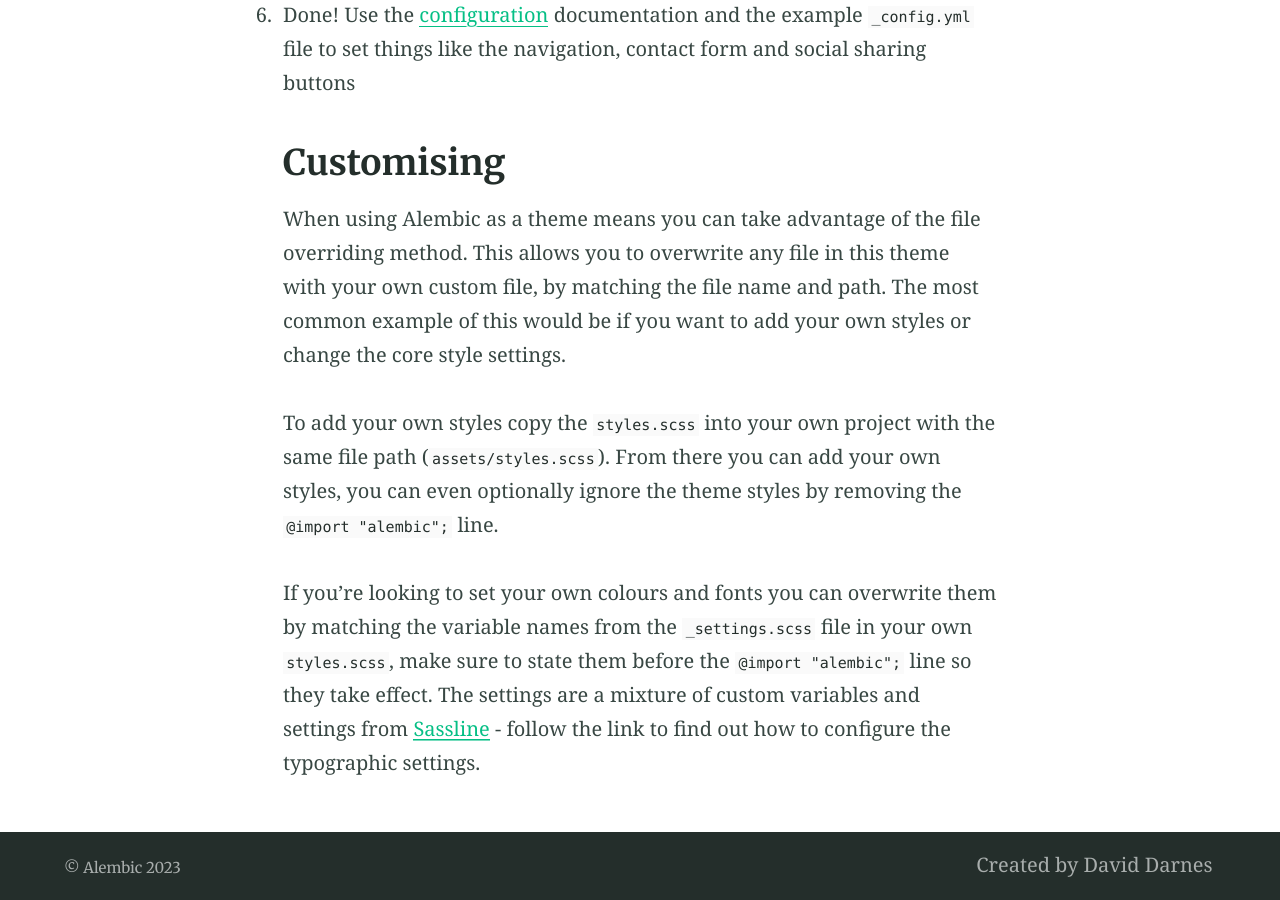
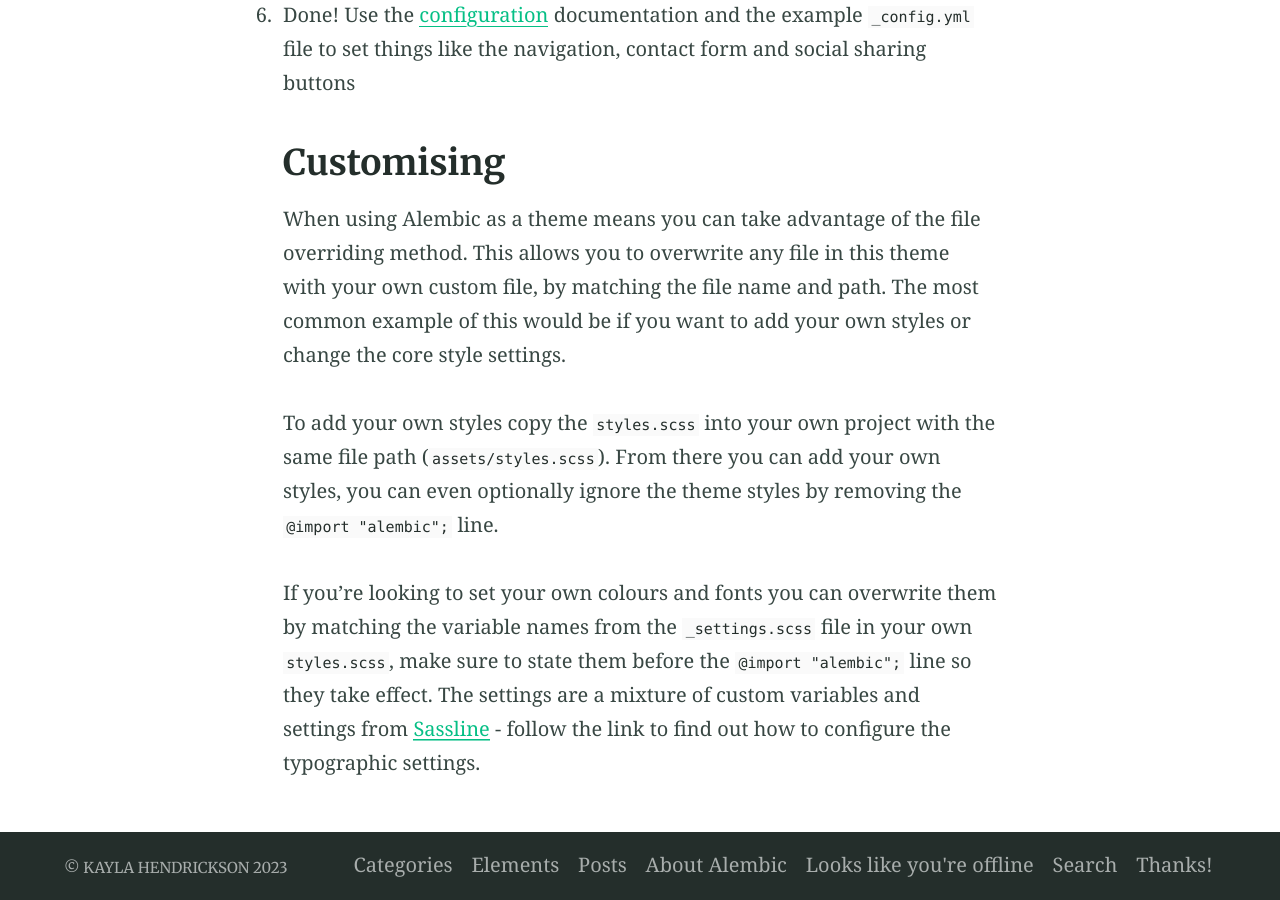
Before and after one commit to kaylahendrickson/kaylahendrickson.github.io, a Jekyll site: the page built from index.md, in a window 1280 px wide and 900 px high, scrolled down 4872 px. Built offline with Jekyll 4.4.1, drawn with Linux system fonts in a browser that asks for light colours; some of the changed lines change nothing that is shown; some of the changed text lies outside the part shown.

Commit message:
config updates

```diff
--- a/_config.yml
+++ b/_config.yml
@@ -37,17 +37,11 @@
 # 3. Gem settings
 paginate: 2 # jekyll-paginate > items per page
 paginate_path: blog/page:num # jekyll-paginate > blog page
-jekyll-mentions: https://twitter.com # jekyll-mentions > service used when @replying
-twitter:
-  username: DavidDarnes # jekyll-seo-tag > Owners twitter username
-author: DavidDarnes # jekyll-seo-tag > default author
+author: Kayla Hendrickson # jekyll-seo-tag > default author
 social: # jekyll-seo-tag > social overrides
-  name: David Darnes # jekyll-seo-tag > real name
+  name: Kayla Hendrickson # jekyll-seo-tag > real name
   links:  # jekyll-seo-tag > social aliases (sameAs)
-    - https://twitter.com/DavidDarnes
-    - https://www.facebook.com/daviddarnes
-    - https://www.linkedin.com/in/daviddarnes
-    - https://github.com/daviddarnes
+    - https://github.com/kaylahendrickson
 # markdown: CommonMark # Markdown parse settings, CommonMark performs slightly better an others in build time
 # commonmark:
   # options: ["SMART", "FOOTNOTES"]
@@ -65,9 +59,9 @@
   posts:
     title: Posts # Needed for Siteleaf
     output: true
-    description: "My thoughts and ideas" # The post list page content
+    description: "My Wiki" # The post list page content
     feature_text: |
-      Welcome to the blog
+      This is my wiki - notes and essays about the things about which I know a little or a lot or nothing.
     feature_image: "https://picsum.photos/2560/600?image=866"
 
 # 6. Jekyll collections settings
@@ -93,13 +87,13 @@
 # 7. Site settings
 encoding: utf-8 # Make sure the encoding is right
 lang: en-GB # Set the site language
-title: "Alembic" # Site name or title, also used in jekyll-seo-tag
+title: "KAYLA HENDRICKSON" # Site name or title, also used in jekyll-seo-tag
 logo: "/assets/logos/logo.svg" # Site logo, also used in jekyll-seo-tag
-description: "Alembic is a starting point for Jekyll projects. Rather than starting from scratch, this boilerplate is designed to get the ball rolling immediately" # Site description and default description, also used in jekyll-seo-tag
-url: "https://alembic.darn.es" # Site url, also used in jekyll-seo-tag
+description: "Where I keep the goods." # Site description and default description, also used in jekyll-seo-tag
+url: "https://kaylahendrickson.github.io" # Site url, also used in jekyll-seo-tag
 baseurl: ""
-repo: "https://github.com/daviddarnes/alembic"
-email: "me@daviddarnes.com"
+repo: "https://github.com/kaylahendrickson/kaylahendrickson.github.io"
+email: "kaylahendrickson27@gmail.com"
 # disqus: "alembic-1" # Blog post comments, uncomment the option and set the site ID from your Disqus account
 # date_format: "%-d %B %Y" # Blog post date formatting using placeholder formatting
 # google_analytics: ""
@@ -121,33 +115,24 @@
 
 # 9. Site navigation
 navigation_header:
-- title: Home
+- title: HOME
   url: /
-- title: Elements
+- title: LIBRARY
   url: /elements/
-- title: Blog
+- title: NOW
   url: /blog/
-- title: Categories
+- title: WIKI
   url: /categories/
-- title: Search
+- title: SEARCH
   url: /search/
-- title: Fork Alembic
-  url: https://github.com/daviddarnes/alembic
 
-navigation_footer:
-- title: Created by David Darnes
-  url: https://darn.es
 
 social_links: # Appears in sidebar. Set the urls then uncomment and comment out as desired
-  Twitter: https://twitter.com/DavidDarnes
-  LinkedIn: https://www.linkedin.com/in/daviddarnes
-  GitHub: https://github.com/daviddarnes
-  link: https://darn.es
+
+  GitHub: https://github.com/kaylahendrickson
   RSS: /feed.xml
 
 sharing_links: # Appear at the bottom of single blog posts, add as desired. The value can be 'true' or the desired button colour
-  Twitter: "#0d94e7"
-  facebook: "#3B5998"
   Email: true
 
 # Load custom fonts from fonts.google.com etc
```
